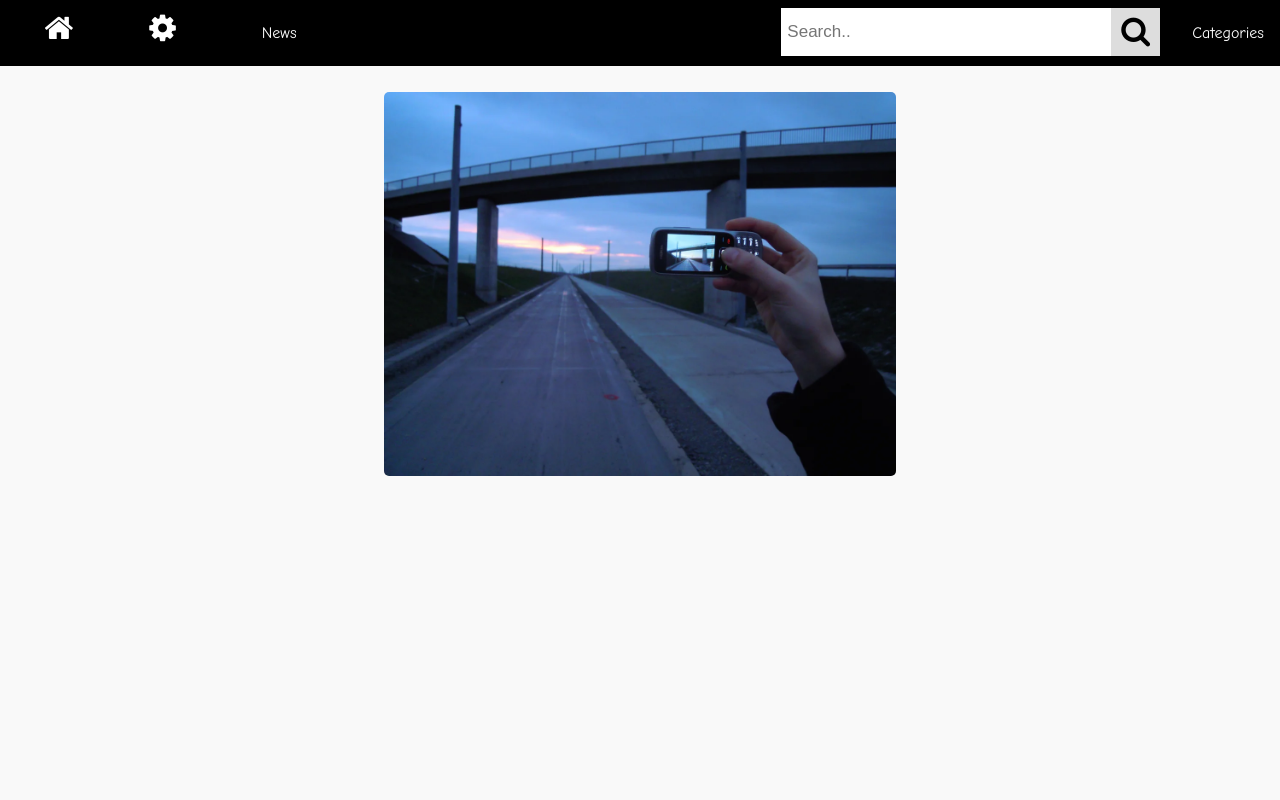
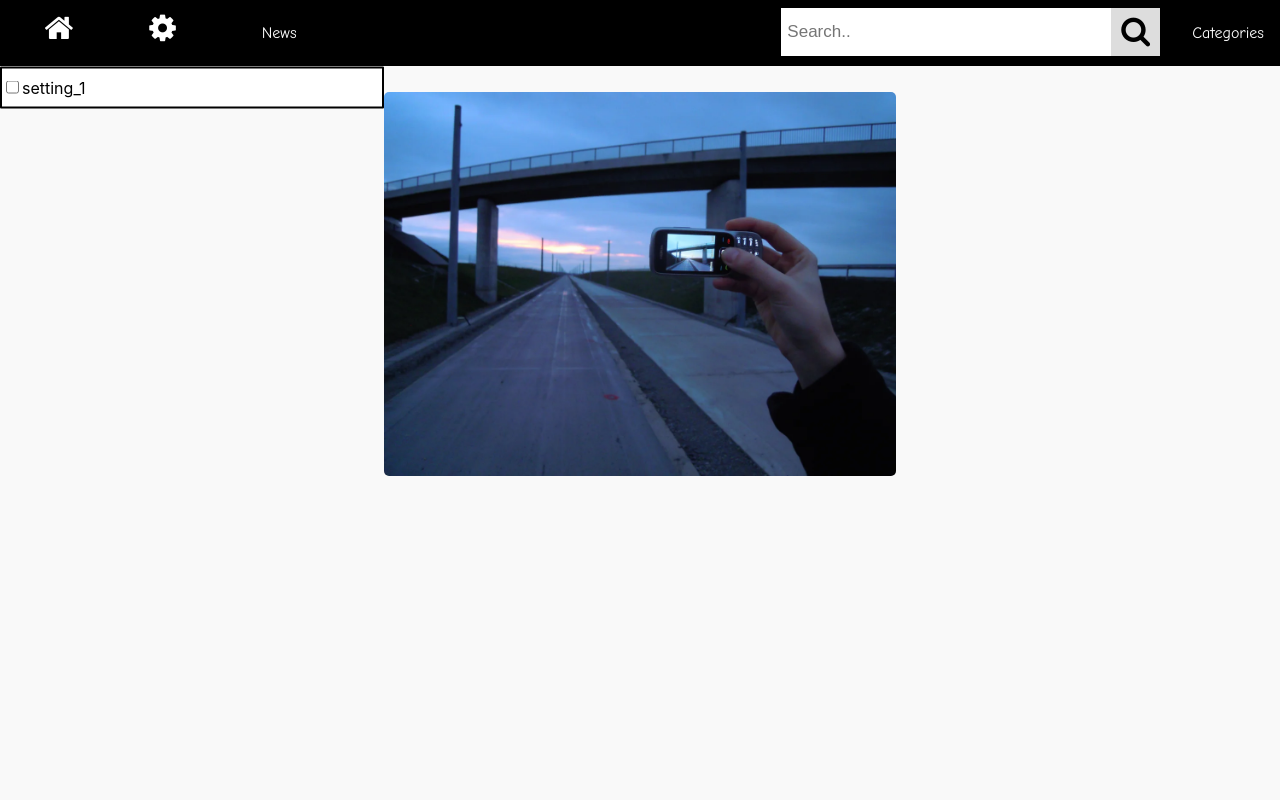
Before and after one commit to smocgeorgemarian/B4_TW_GamS_Antal_Gherghe_Smoc, a plain HTML site: page TwProject/index.html in a window 1280 px wide. Both pictures are taken after a click on the button 162 px from the left and 28 px from the top of the page. Shown: the top 800 px of the page. Drawn offline with Linux system fonts and the light colour scheme.

Commit message:
Update setting dinamically generated

```diff
--- a/TwProject/index.html
+++ b/TwProject/index.html
@@ -1,5 +1,5 @@
 <!DOCTYPE html>
-<html lang="en">
+<html lang="en" xmlns="http://www.w3.org/1999/html" xmlns="http://www.w3.org/1999/html">
 <head>
 <!--    metadata-->
     <meta charset="UTF-8">
@@ -13,6 +13,7 @@
     <link rel="stylesheet" href="style/feed.css">
     <link rel="stylesheet" href="style/reportButton.css">
     <link rel="stylesheet" href="style/comments.css">
+    <link rel="stylesheet" href="style/settings.css">
 
     <link rel="shortcut icon" href="#">
 <!--    external stylesheets-->
@@ -20,15 +21,17 @@
     <!--    scripts-->
     <script type="text/javascript" src="scripts/navBarScript.js"></script>
     <script type="text/javascript" src="scripts/postInteractions.js"></script>
+    <script type="text/javascript" src="scripts/settings.js"></script>
 
 </head>
 <body>
 <!--    Navigation bar itself-->
+    <div id="settings"></div>
     <div id="NavBar">
     <ul>
         <li class="Normal-link"><button class="btn"><em id="spinnableHomeButton" class="fa fa-home"
                                                         onmouseover="setSpinnable(this)"></em></button></li>
-        <li class="Normal-link"><button class="btn co"><em class="fa fa-cog"> </em></button></li>
+        <li class="Normal-link"><button class="btn co" onclick="setAddSettingsPrintable()"><em class="fa fa-cog"> </em></button></li>
         <li class="Normal-link"><a href="">News</a></li>
         <li class="Dropdown">
             <a class="dropbtn">Categories</a>
@@ -89,7 +92,7 @@
                                             <form class="form-container">
                                                 <h3>Report this comment for:</h3>
                                                 <ul>
-                                                    <li><label class="ReportRadioButton"><input type="checkbox">Nudity</label></li>
+                                                    <li><label class="ReportRadioButton"><input type="checkbox">Nudity</input></label></li>
                                                     <li><label class="ReportRadioButton"> <input type="checkbox">Bad Words</label></li>
                                                     <li><label class="ReportRadioButton"><input type="checkbox">Religious propaganda</label></li>
                                                 </ul>
--- a/TwProject/scripts/settings.js
+++ b/TwProject/scripts/settings.js
@@ -1,6 +1,40 @@
 
-function setSettingsPrintable() {
-    document.getElementById('s').onclick = function() {
-        alert("button was clicked");
-    };
+function setAddSettingsPrintable() {
+    let parent = document.getElementById("settings");
+    let exists = false;
+    let foundChild;
+    [].forEach.call(parent.childNodes, function(child) {
+        console.log(child.tagName);
+        if (child.className === "settings") {
+            exists = true;
+            foundChild = child;
+        }
+    });
+    if(!exists){
+        let settingsDiv = document.createElement("div");
+        settingsDiv.classList.add("settings");
+
+        let ul = document.createElement("ul");
+        let li = document.createElement("li");
+
+        let lable = document.createElement("lable");
+        let checkbox = document.createElement("input");
+            checkbox.type = "checkbox";
+
+        let text = document.createTextNode("setting_1");
+        li.appendChild(checkbox);
+        li.appendChild(text);
+        ul.appendChild(li);
+        settingsDiv.appendChild(ul);
+        parent.appendChild(settingsDiv);
+
+    }else{
+        parent.removeChild(foundChild);
+    }
 }
+
+// <ul>
+//     <li><label className="ReportRadioButton"><input type="checkbox">Nudity</label></li>
+//     <li><label className="ReportRadioButton"> <input type="checkbox">Bad Words</label></li>
+//     <li><label className="ReportRadioButton"><input type="checkbox">Religious propaganda</label></li>
+// </ul>
--- a/TwProject/style/settings.css
+++ b/TwProject/style/settings.css
@@ -0,0 +1,20 @@
+
+.settings {
+    position: fixed;
+    width: 30%;
+    transform: translate(0%, 160%);
+    background-color: white;
+    border: 2px solid black;
+    border-radius: 1px;
+}
+
+.settings ul {
+    list-style: none;
+    margin-top: 2%;
+    margin-bottom: 2%;
+    padding: 0;
+}
+
+.settings input{
+    color: black;
+}
```
Also changed, not shown: 1 other file.
